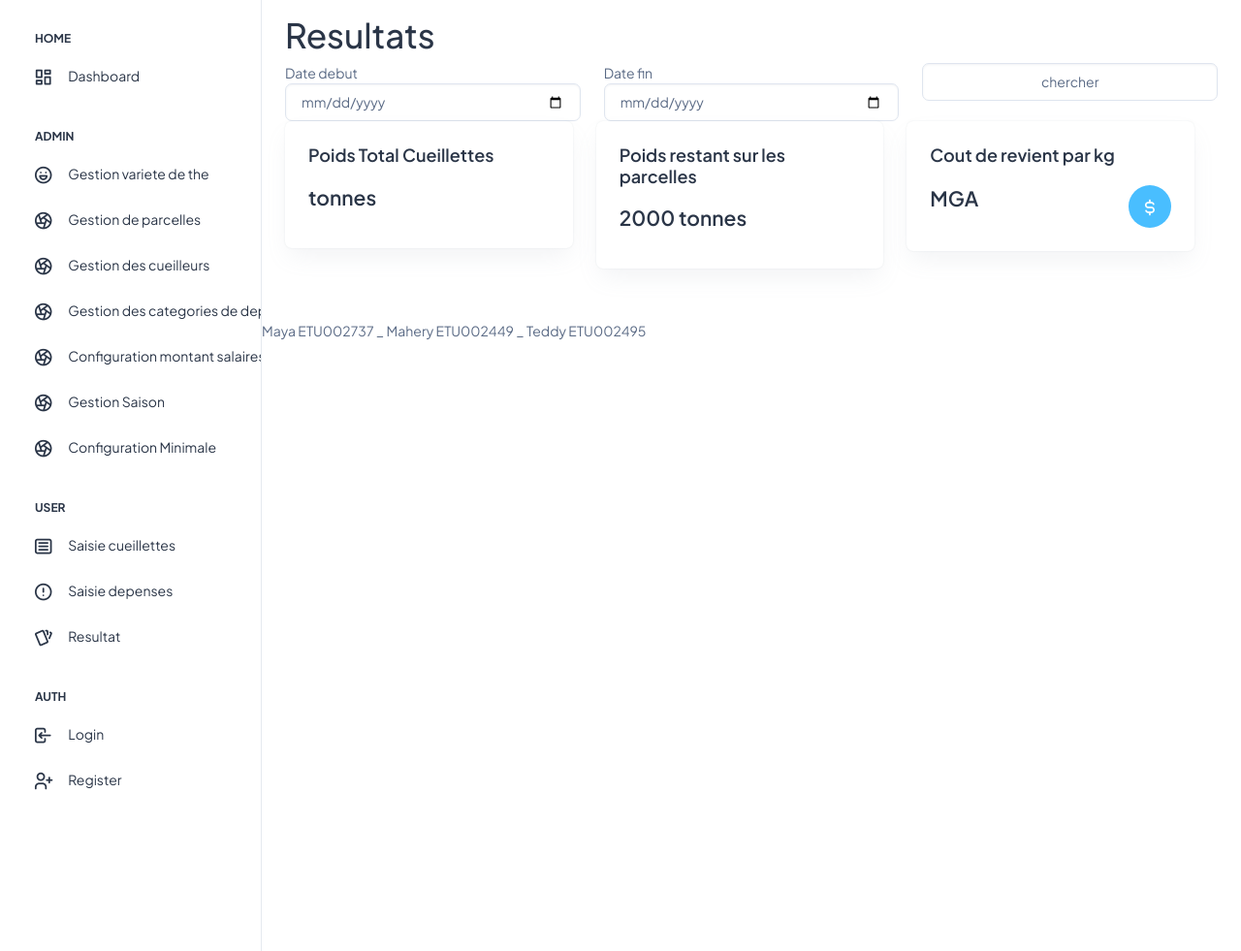
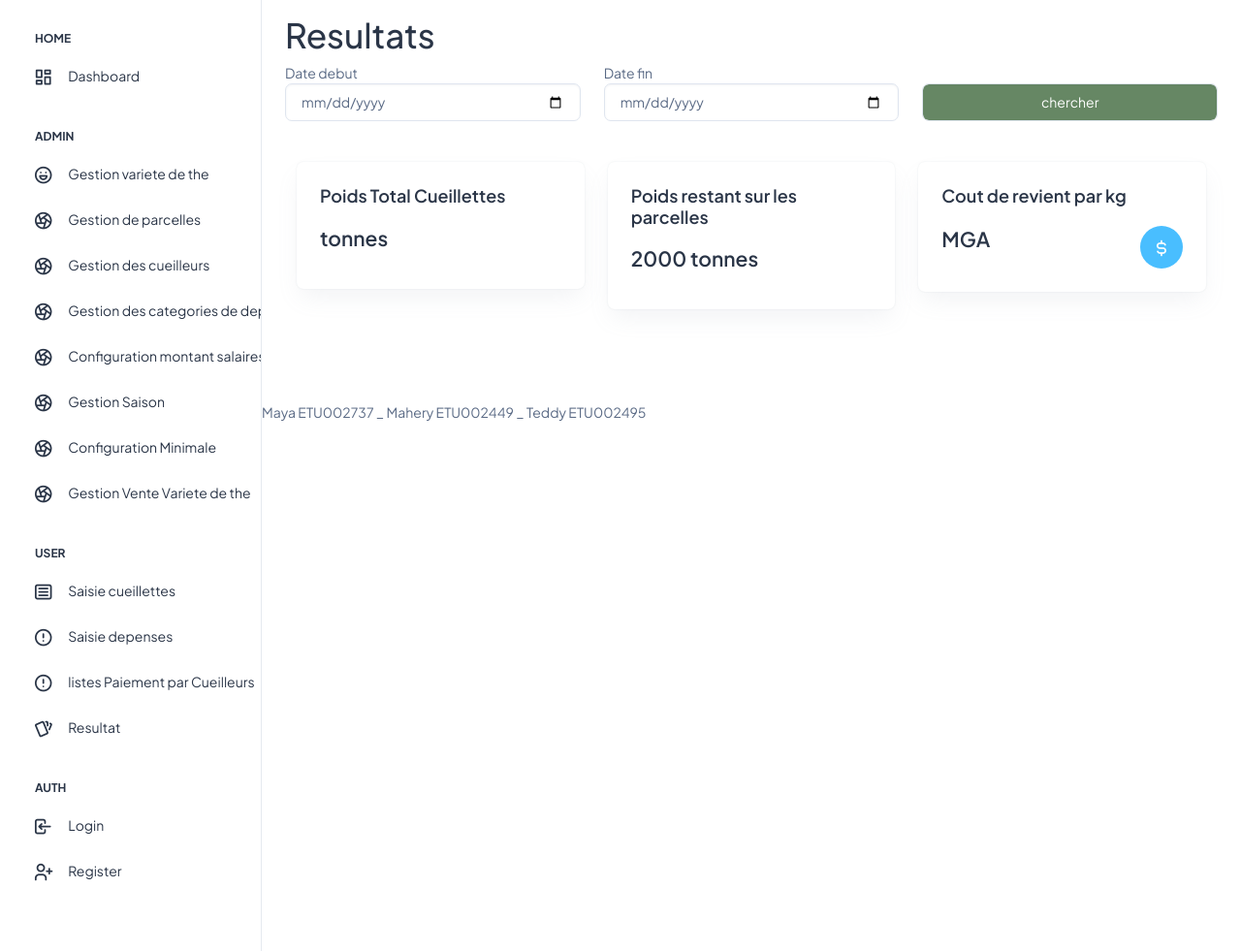
Before and after one commit to Maherylgrd/PROJET-S3, a PHP site: the page made by WEB/pages/template.php in a window 1280 px wide. Shown: the part 70-1051 px from the top of the page at 97% size. Run offline with PHP 8.4, Linux system fonts and the light colour scheme.

Commit message:
new pages and fix css

```diff
--- a/WEB/assets/css/file.css
+++ b/WEB/assets/css/file.css
@@ -9,3 +9,12 @@
     bottom: 0;
     width: 100%;
 }
+
+/* input [submit]{
+    background-color: #64a660 ;
+} */
+
+.bouton{
+    background-color: #668764 ;
+    color: #fff;
+}
--- a/WEB/pages/template.php
+++ b/WEB/pages/template.php
@@ -106,6 +106,14 @@
                 <span class="hide-menu">Configuration Minimale</span>
               </a>
             </li>
+            <li class="sidebar-item">
+              <a class="sidebar-link" href="template.php?page=admin/prixVenteVarieteThe" aria-expanded="false">
+                <span>
+                  <i class="ti ti-aperture"></i>
+                </span>
+                <span class="hide-menu">Gestion Vente Variete de the</span>
+              </a>
+            </li>
             <!-- boutons users -->
             <li class="nav-small-cap">
               <i class="ti ti-dots nav-small-cap-icon fs-4"></i>
@@ -125,6 +133,14 @@
                   <i class="ti ti-alert-circle"></i>
                 </span>
                 <span class="hide-menu">Saisie depenses</span>
+              </a>
+            </li>
+            <li class="sidebar-item">
+              <a class="sidebar-link" href="template.php?page=users/listePaiementsCueilleurs" aria-expanded="false">
+                <span>
+                  <i class="ti ti-alert-circle"></i>
+                </span>
+                <span class="hide-menu">listes Paiement par Cueilleurs</span>
               </a>
             </li>
             <li class="sidebar-item">
--- a/WEB/pages/users/resultat.php
+++ b/WEB/pages/users/resultat.php
@@ -19,15 +19,15 @@
                 <label for="dateFin" >Date fin</label>
                 <input type="date" class="form-control" id="dateFin" name="dateFin">
             </div>
-            <div class="form-group col-lg-4 col-md-4 col-sm-8 col-xs-10">
-                <input type="submit" class="form-control" value="chercher" >
+            <div class="form-group col-lg-4 col-md-4 col-sm-8 col-xs-10" style="margin-top: 1.5em;">
+                <input type="submit" class="form-control bouton" value="chercher" >
             </div>
     </div>
     </form>
 </div>
 
 
-<div id="nombres" class="row">
+<div id="nombres" class="row" style="margin :3em 0em;">
     <div class="col-lg-4">
             <!-- Yearly Breakup -->
         <div class="card overflow-hidden">
```
Also changed, not shown: WEB/pages/admin/prixVenteVarieteThe.php (added, +41 -0 lines), WEB/pages/users/listePaiementsCueilleurs.php (added, +48 -0 lines).
